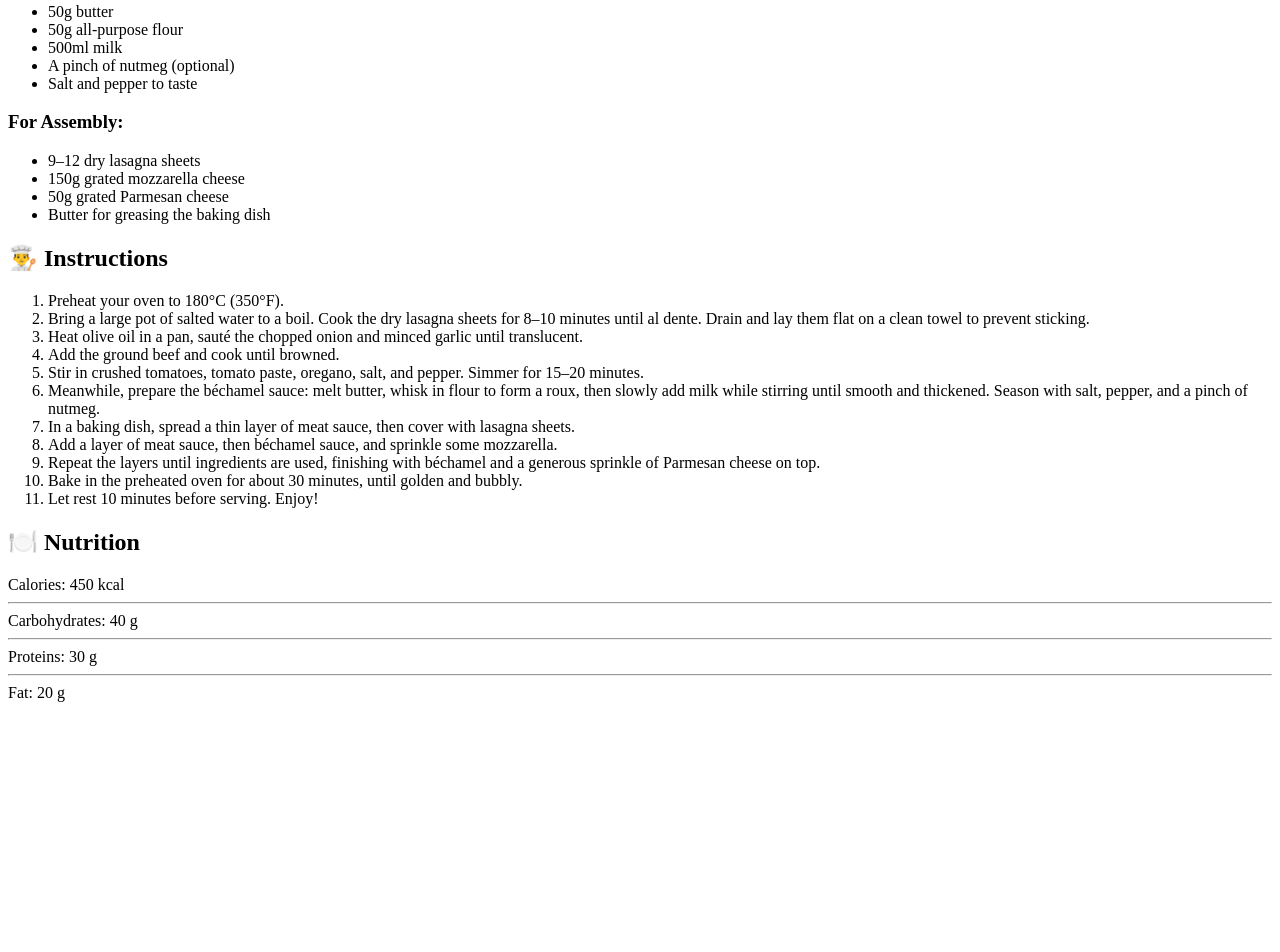
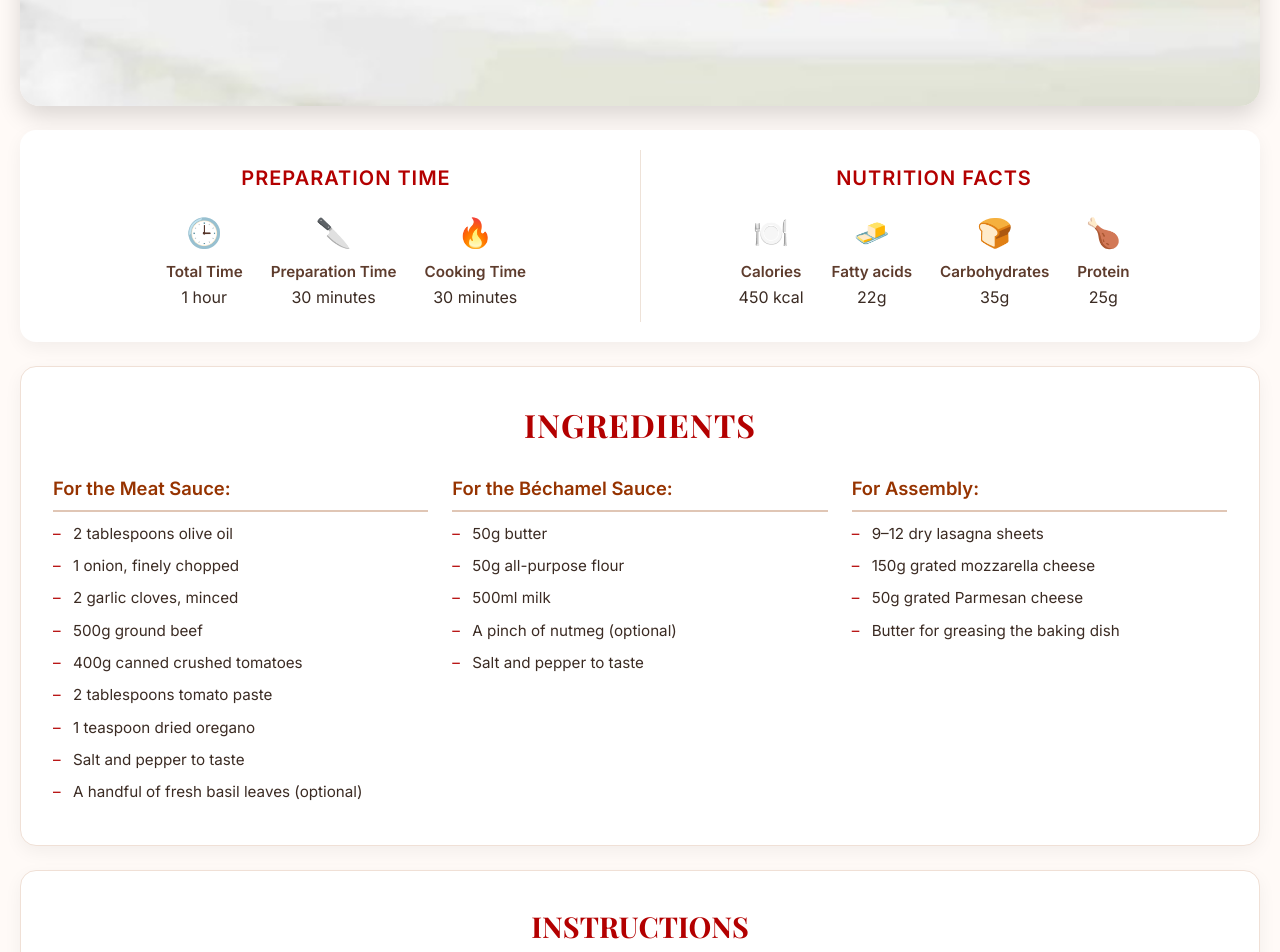
Before and after one commit to bouchra-bouzid/challenge1, a plain HTML site: page index.html in a window 1280 px wide. Shown: the part 1239-2191 px from the top of the page. Before the commit the page ends 1949 px from the top, so only its background shows below. Drawn offline with nearby package versions, Linux system fonts and the light colour scheme.

Commit message:
mise à jour du fichier html

```diff
--- a/index.html
+++ b/index.html
@@ -1,17 +1,23 @@
 <!DOCTYPE html>
 <html lang="en">
 <head>
-    <meta charset="UTF-8">
-    <meta name="viewport" content="width=device-width, initial-scale=1.0">
-    <title>Document</title>
+  <meta charset="UTF-8" />
+  <meta name="viewport" content="width=device-width, initial-scale=1.0"/>
+  <title>Traditional Italian Lasagna</title>
+  <link rel="stylesheet" href="style.css" />
 </head>
 <body>
+
   <header class="header-section">
     <h1>Traditional Italian Lasagna</h1>
-        <div>
+  </header>
+
+  <div class="image-section">
+    <div class="image-card">
       <img src="images/lasagne.jpg" alt="Lasagnes gratinées avec fromage fondu et sauce tomate sur une assiette blanche" />
+      <div class="image-label">✨ Traditional Dish</div>
     </div>
-    </header>
+  </div>
 
   <section class="introduction-section">
     <p>
@@ -20,17 +26,58 @@
     </p>
   </section>
 
-    <section class="preparation-time-section">
-        <h2>Preparation Time</h2>
-        <ul>
-            <li>🕒 Total time: 1 hour</li>
-            <li>🔪 Preparation time: 30 minutes</li>
-            <li>🔥 Cooking time: 30 minutes</li>
-        </ul>
-    </section>
+  <div class="prep-nutrition-wrapper">
+    <div class="preparation">
+        <h3>PREPARATION TIME</h3>
+        <div class="prep-grid">
+          <div class="prep-item">
+              <div class="prep-emoji">🕒</div>
+              <div class="prep-label">Total Time</div>
+              <div class="prep-value">1 hour</div>
+          </div>
+          <div class="prep-item">
+              <div class="prep-emoji">🔪</div>
+              <div class="prep-label">Preparation Time</div>
+              <div class="prep-value">30 minutes</div>
+          </div>
+          <div class="prep-item">
+              <div class="prep-emoji">🔥</div>
+              <div class="prep-label">Cooking Time</div>
+              <div class="prep-value">30 minutes</div>
+          </div>
+        </div>
+    </div>
+    <div class="nutrition">
+        <h3>NUTRITION FACTS</h3>
+        <div class="nutrition-grid">
+        <div class="nutrition-item">
+            <div class="nutrition-emoji">🍽️</div>
+            <div class="nutrition-label">Calories</div>
+            <div class="nutrition-value">450 kcal</div>
+        </div>
+        <div class="nutrition-item">
+            <div class="nutrition-emoji">🧈</div>
+            <div class="nutrition-label">Fatty acids</div>
+            <div class="nutrition-value">22g</div>
+        </div>
+        <div class="nutrition-item">
+            <div class="nutrition-emoji">🍞</div>
+            <div class="nutrition-label">Carbohydrates</div>
+            <div class="nutrition-value">35g</div>
+        </div>
+        <div class="nutrition-item">
+            <div class="nutrition-emoji">🍗</div>
+            <div class="nutrition-label">Protein</div>
+            <div class="nutrition-value">25g</div>
+        </div>
+        </div>
+    </div>
+  </div>
 
   <section class="ingredients-section">
-        <h2>🧂 Ingredients</h2>
+    <h2> Ingredients</h2>
+    <div class="ingredients-columns">
+        <div>
         <h3>For the Meat Sauce:</h3>
         <ul>
             <li>2 tablespoons olive oil</li>
@@ -43,6 +90,8 @@
             <li>Salt and pepper to taste</li>
             <li>A handful of fresh basil leaves (optional)</li>
         </ul>
+        </div>
+        <div>
         <h3>For the Béchamel Sauce:</h3>
         <ul>
             <li>50g butter</li>
@@ -51,7 +100,8 @@
             <li>A pinch of nutmeg (optional)</li>
             <li>Salt and pepper to taste</li>
         </ul>
-
+        </div>
+        <div>
         <h3>For Assembly:</h3>
         <ul>
             <li>9–12 dry lasagna sheets</li>
@@ -59,10 +109,12 @@
             <li>50g grated Parmesan cheese</li>
             <li>Butter for greasing the baking dish</li>
         </ul>
+        </div>
+    </div>
   </section>
 
   <section class="instructions-section">
-        <h2>👨‍🍳 Instructions</h2>
+    <h2> Instructions</h2>
     <ol>
       <li>Preheat your oven to 180°C (350°F).</li>
       <li>Bring a large pot of salted water to a boil. Cook the dry lasagna sheets for 8–10 minutes until al dente. Drain and lay them flat on a clean towel to prevent sticking.</li>
@@ -78,17 +130,5 @@
     </ol>
   </section>
 
-    <section class="nutrition-section">
-        <h2>🍽️ Nutrition</h2>
-        <div>
-            <span>Calories: 450 kcal</span>
-            <hr>
-            <span>Carbohydrates: 40 g</span>
-            <hr>
-            <span>Proteins: 30 g</span>
-            <hr>
-            <span>Fat: 20 g</span>
-        </div>
-    </section>
 </body>
 </html>
```
Lines whose indentation alone changed are shown as unchanged.
